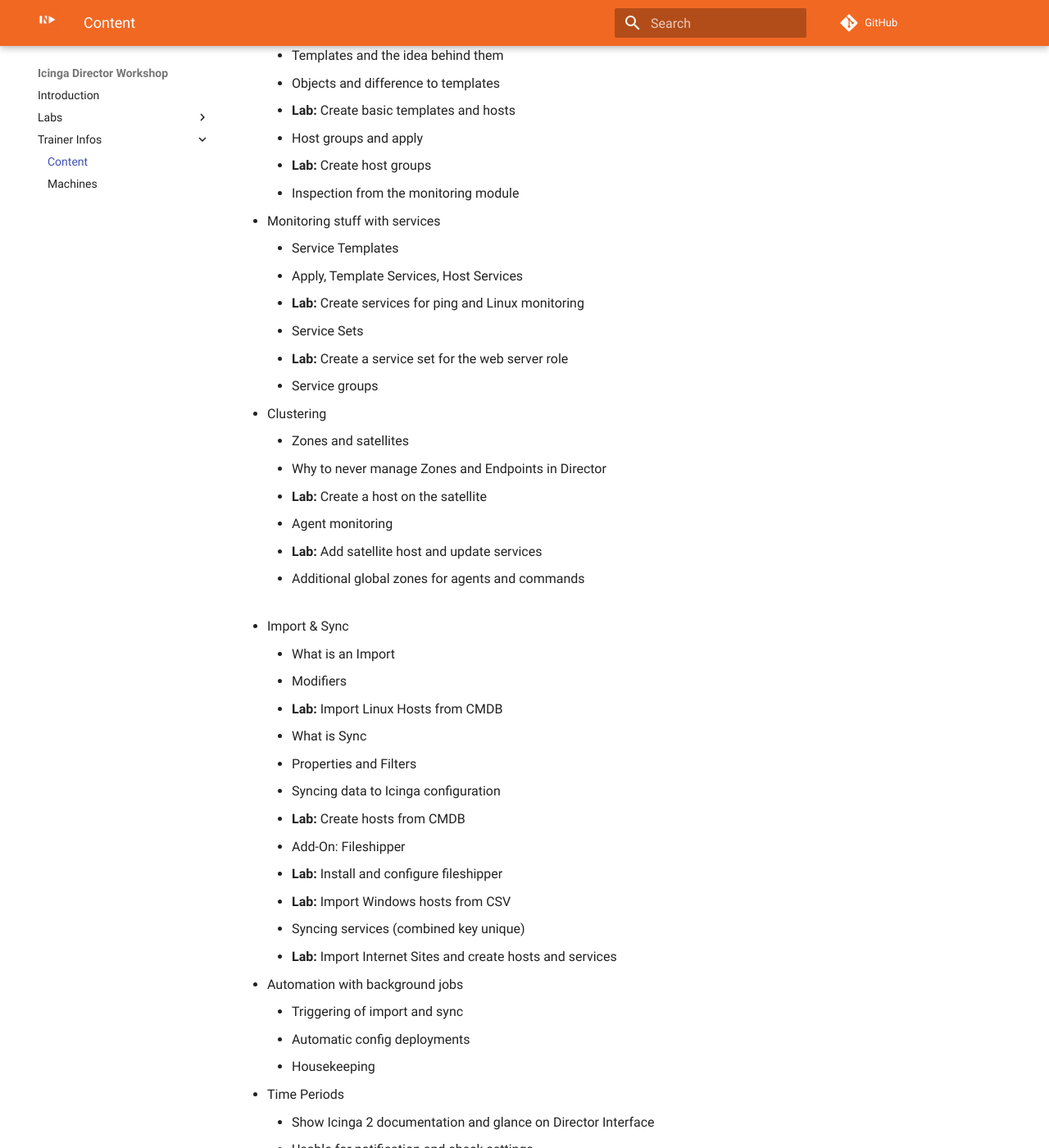
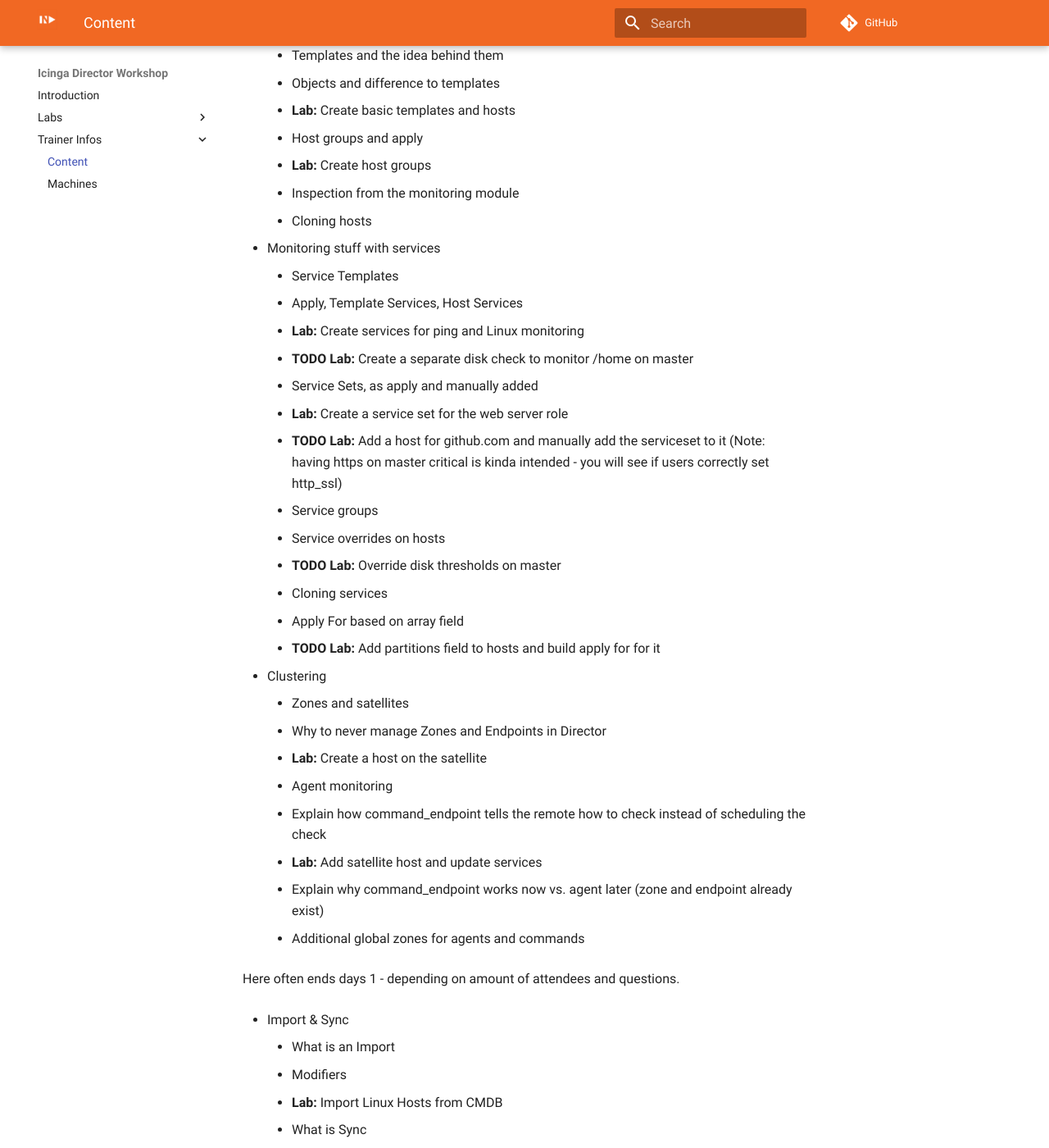
Before and after one commit to NETWAYS/workshop-icinga-director, an MkDocs documentation site: the page built from content/trainer/content.md, in a window 1280 px wide and 1400 px high, scrolled down 1022 px. Shown: the whole window at 82% size. Built offline with MkDocs 1.6.1 and Material for MkDocs 9.7.7, drawn with Linux system fonts in a browser that asks for light colours; nearby versions of some CDN libraries; library files that are not in the unit come from our copies; comment, search, counter and statistics services are not loaded; some of the changed text lies outside the part shown.

Commit message:
Update content based on notes and feedback

```diff
--- a/content/trainer/content.md
+++ b/content/trainer/content.md
@@ -37,24 +37,35 @@ Workshop Content
     - Host groups and apply
     - **Lab:** Create host groups
     - Inspection from the monitoring module
+    - Cloning hosts
 
 * Monitoring stuff with services
     - Service Templates
     - Apply, Template Services, Host Services
     - **Lab:** Create services for ping and Linux monitoring
-    - Service Sets
+    - **TODO** **Lab:** Create a separate disk check to monitor /home on master
+    - Service Sets, as apply and manually added
     - **Lab:** Create a service set for the web server role
+    - **TODO** **Lab:** Add a host for github.com and manually add the serviceset to it
+      (Note: having https on master critical is kinda intended - you will see if users correctly set http_ssl)
     - Service groups
+    - Service overrides on hosts
+    - **TODO** **Lab:** Override disk thresholds on master
+    - Cloning services
+    - Apply For based on array field
+    - **TODO** **Lab:** Add partitions field to hosts and build apply for for it
 
 * Clustering
     - Zones and satellites
     - Why to never manage Zones and Endpoints in Director
     - **Lab:** Create a host on the satellite
     - Agent monitoring
+    - Explain how command_endpoint tells the remote how to check instead of scheduling the check
     - **Lab:** Add satellite host and update services
+    - Explain why command_endpoint works now vs. agent later (zone and endpoint already exist)
     - Additional global zones for agents and commands
 
-<!-- end day 1 ? -->
+Here often ends days 1 - depending on amount of attendees and questions.
 
 * Import & Sync
     - What is an Import
@@ -94,7 +105,7 @@ Workshop Content
     - Self Service API for Windows Agents, Hostgroups and keys
 
 * Advanced Topics
-    - Apply For with Services
+    - Health monitoring on dashboard and check command
     - Configuration baskets
     - Quick Glance: icingacli
     - Quick Glance: Director API
```
Also changed, not shown: content/labs/51-Satellite.md (+2 -0 lines), content/labs/52-Command-Endpoint.md (+6 -3 lines), content/labs/61-Import-CMDB.md (+7 -2 lines), content/labs/82-Windows-Agent.md (+2 -1 lines).
